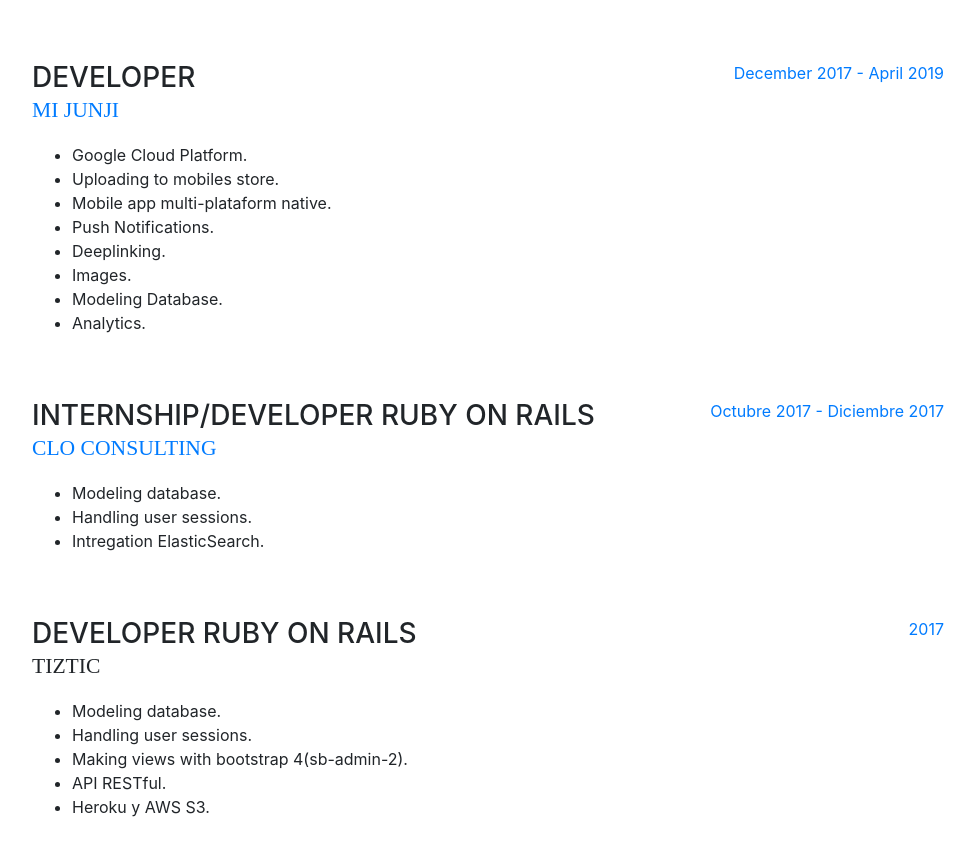
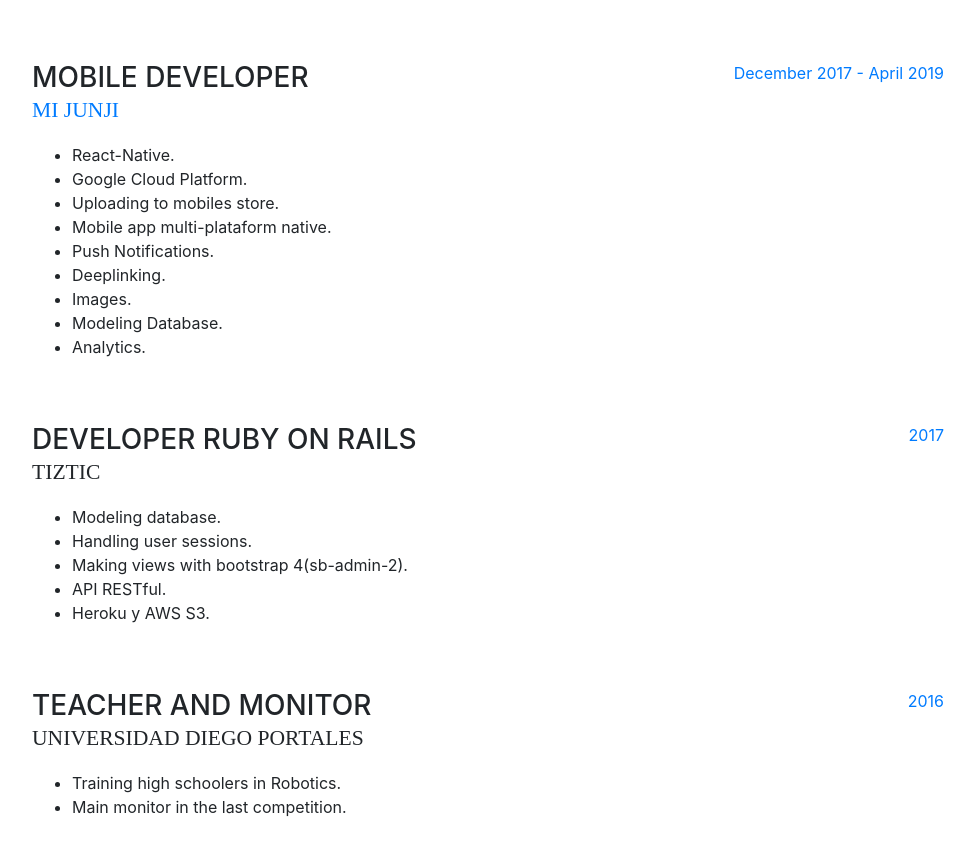
Before and after one commit to TobalOW/tobalow.github.io, a website with bundled scripts: page index.html in a window 1280 px wide. Shown: the part 3367-4222 px from the top of the page, without its empty margins (288-1263 px from the left). Built offline with nearby package versions, Linux system fonts and the light colour scheme; a web font is replaced by a local one.

Commit message:
feat: update cv

```diff
--- a/index.html
+++ b/index.html
@@ -435,10 +435,11 @@
 
           <div class="resume-item d-flex flex-column flex-md-row mb-5">
             <div class="resume-content mr-auto">
-              <h3 class="mb-0">Developer</h3>
+              <h3 class="mb-0">Mobile Developer</h3>
               <div class="subheading mb-3"><a href="https://mijardinjunji.cl/">Mi Junji</a></div>
               <p>
                 <ul>
+                  <li>React-Native.</li>
                   <li>Google Cloud Platform.</li>
                   <li>Uploading to mobiles store.</li>
                   <li>Mobile app multi-plataform native.</li>
@@ -452,23 +453,6 @@
             </div>
             <div class="resume-date text-md-right">
               <span class="text-primary">December 2017 - April 2019</span>
-            </div>
-          </div>
-
-          <div class="resume-item d-flex flex-column flex-md-row mb-5">
-            <div class="resume-content mr-auto">
-              <h3 class="mb-0">Internship/Developer Ruby on Rails</h3>
-              <div class="subheading mb-3"><a href="https://www.clo-consulting.com/">CLO CONSULTING</a></div>
-              <p>
-                <ul>
-                  <li>Modeling database.</li>
-                  <li>Handling user sessions.</li>
-                  <li>Intregation ElasticSearch.</li>
-                </ul>
-              </p>
-            </div>
-            <div class="resume-date text-md-right">
-              <span class="text-primary">Octubre 2017 - Diciembre 2017</span>
             </div>
           </div>
 
```
